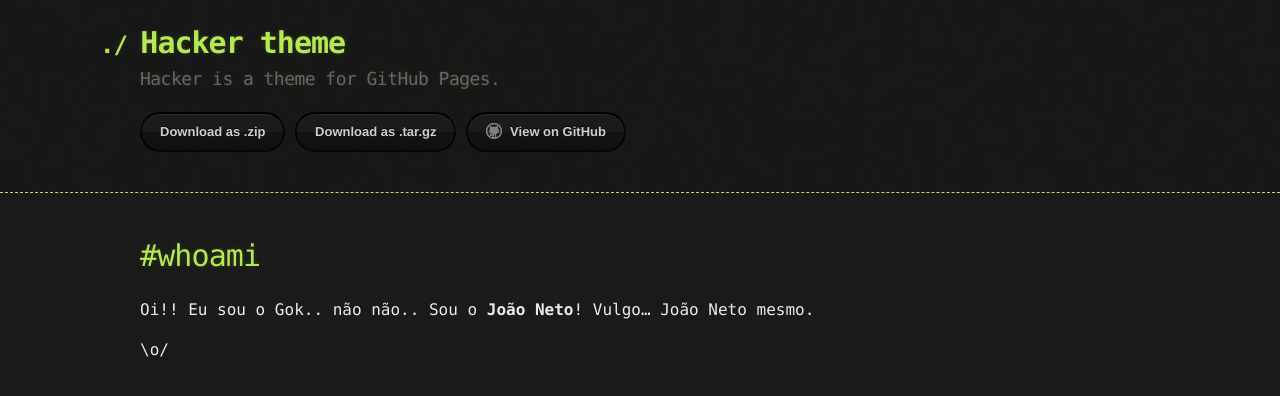
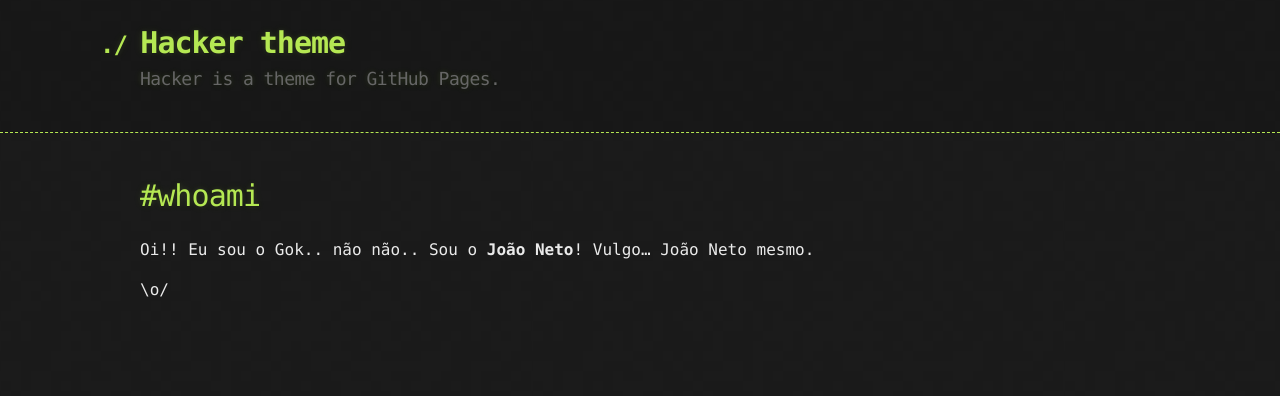
Before and after one commit to j040n3t0/j040n3t0.github.io, a Jekyll site: the page built from index.md, in a window 1280 px wide. Shown: the top 396 px of the page. Built offline with Jekyll 4.4.1, drawn with Linux system fonts in a browser that asks for light colours; our own code applies the rules of GitHub Pages for plain Markdown files.

Commit message:
Try to disable the download section

```diff
--- a/_layouts/default.html
+++ b/_layouts/default.html
@@ -16,13 +16,14 @@
         <h1>{{ site.title | default: site.github.repository_name }}</h1>
         <h2>{{ site.description | default: site.github.project_tagline }}</h2>
 
-        <section id="downloads">
+
+        <!-- <section id="downloads"> #Try to disable the download section
           {% if site.show_downloads %}
             <a href="{{ site.github.zip_url }}" class="btn">Download as .zip</a>
             <a href="{{ site.github.tar_url }}" class="btn">Download as .tar.gz</a>
           {% endif %}
           <a href="{{ site.github.repository_url }}" class="btn btn-github"><span class="icon"></span>View on GitHub</a>
-        </section>
+        </section> -->
       </div>
     </header>
 
```
